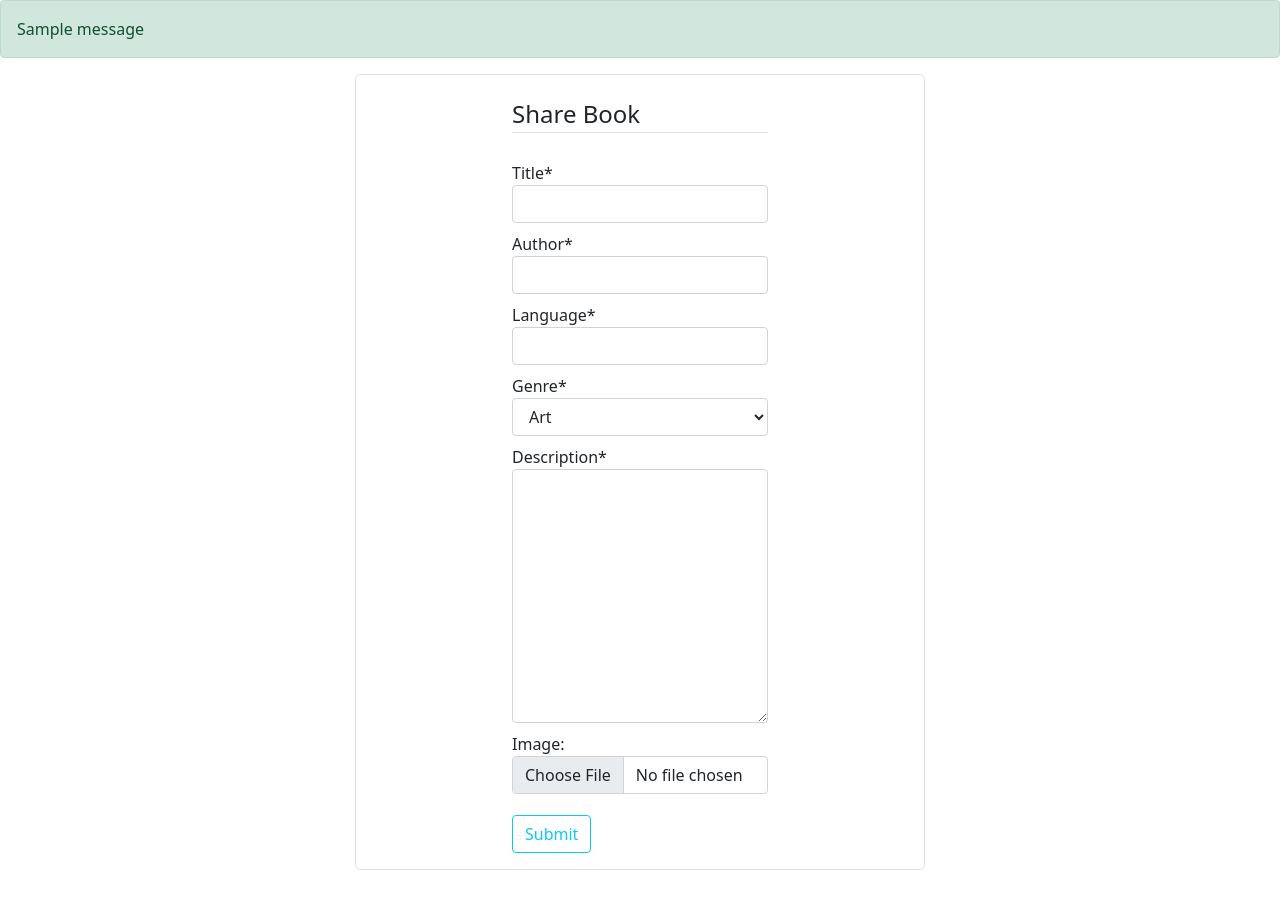
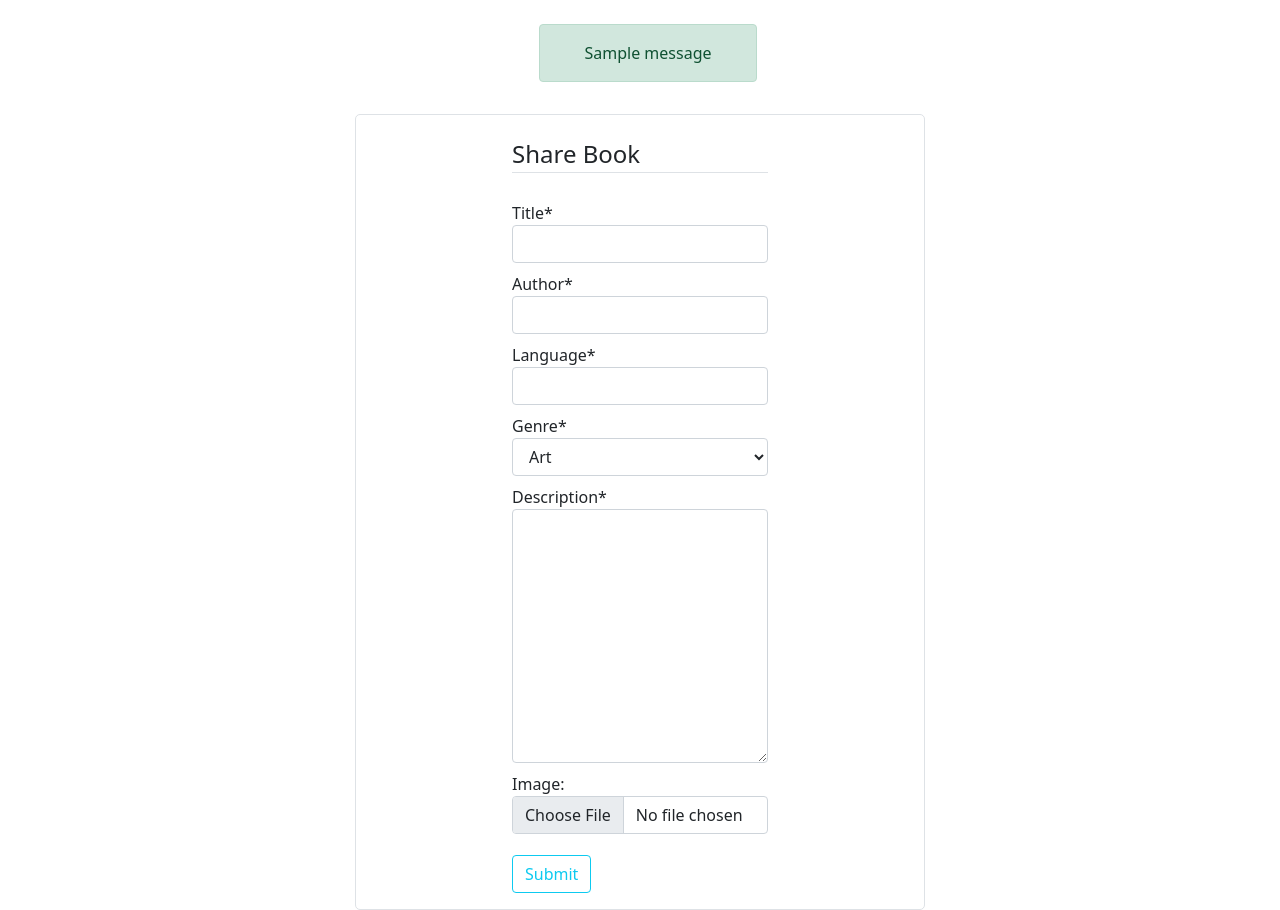
Before and after one commit to AntoanStefanov/library, a Django app: page /books/book/new/ in a window 1280 px wide. Shown: the part 58-968 px from the top of the page. Before the commit the page ends 928 px from the top, so only its background shows below. Run offline with Django 4.2, Linux system fonts and the light colour scheme; a user stored in the database is signed in; tables that the repository leaves empty hold one stand-in row (values such as "Sample post"); grey boxes marked "Sample" are stand-in pictures; one stand-in notice (Sample message) is shown; some libraries are stand-ins or nearby versions.

Commit message:
changed messages, comments

```diff
--- a/books/templates/books/comments.html
+++ b/books/templates/books/comments.html
@@ -5,7 +5,7 @@
       <h1 class="mt-4">Comments</h1>
       {% if comments %}
         {% for comment in comments %}
-        <div class="comment mt-4 text-justify border mt-2">
+        <div class="comment mt-4 text-justify border mt-2 p-2">
           <img src="{{ comment.posted_by.profile.image.url }}" alt="" class="rounded-circle comment-pic m-2">
           <h4 style="display: inline-block;">
             {% if user == comment.posted_by %}
@@ -24,7 +24,7 @@
         <p>Be the first person to comment !</p>
       {% endif %}
     </div>
-    <div class="col-lg-6 ps-3">
+    <div class="col-lg-6 ps-5 mt-4">
       <form method="POST">
         {% csrf_token %}
         <fieldset class="form-group">
@@ -32,7 +32,7 @@
           {{ form|crispy }}
         </fieldset>
         <div class="form-group">
-          <button class="btn btn-outline-info mt-3" type="submit">Comment</button>
+          <button class="float-end btn btn-outline-info mt-3" type="submit">Comment</button>
         </div>
       </form>
     </div>
--- a/books/views.py
+++ b/books/views.py
@@ -181,8 +181,10 @@ class BookDetailsView(FormMixin, DetailView):
         self.object = self.get_object()
         form = self.get_form()
         if form.is_valid():
+            messages.success(request, 'Commented succesfully!')
             return self.form_valid(form)
         else:
+            messages.error(request, 'Commented unsuccesfully!')
             return self.form_invalid(form)
 
     def form_valid(self, form):
--- a/website/templates/website/base.html
+++ b/website/templates/website/base.html
@@ -108,11 +108,20 @@
         </div>
       </div>
     </nav>
+    {% if messages %}
+      <div class="row d-flex justify-content-center text-center">
+        {% for message in messages %}
+          {% if message.tags == 'error' %}
+            <div class="mb-0 mt-4 ms-3 col-lg-2 alert alert-danger">{{ message }}</div>
+          {% else %}
+            <!-- message.tags -> success, warning, error matches bootstrap alerts -->
+            <div class="mt-4 ms-3 col-lg-2 alert alert-{{ message.tags }} text-center align-items-center">{{ message }}</div>
+          {% endif %}
+        {% endfor %}
+      </div>
+    {% endif %}
 
-    {% if messages %} {% for message in messages %}
-    <!-- message.tags -> success, warning, error matches bootstrap alerts -->
-    <div class="alert alert-{{ message.tags }}">{{ message }}</div>
-    {% endfor %} {% endif %} {% block content %}{% endblock %}
+    {% block content %}{% endblock %}
 
       <!-- PAGINATION -->
     {% if is_paginated %}
```
Also changed, not shown: books/templates/books/book_form.html (indentation only).
